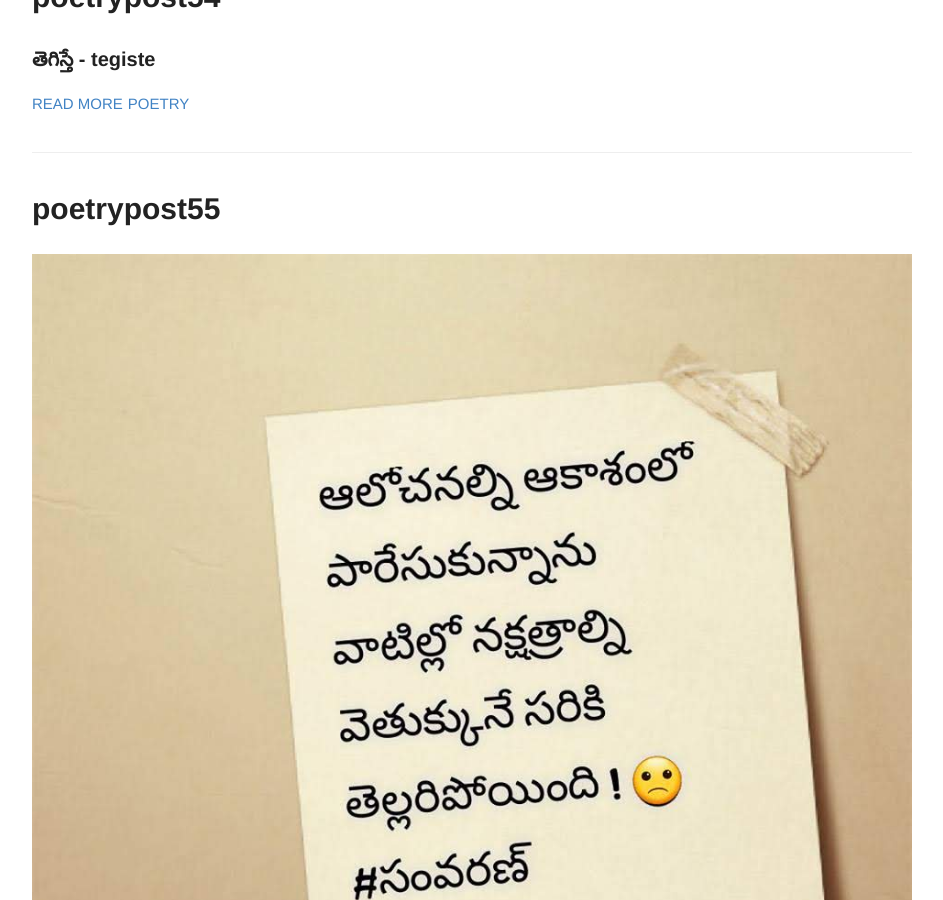
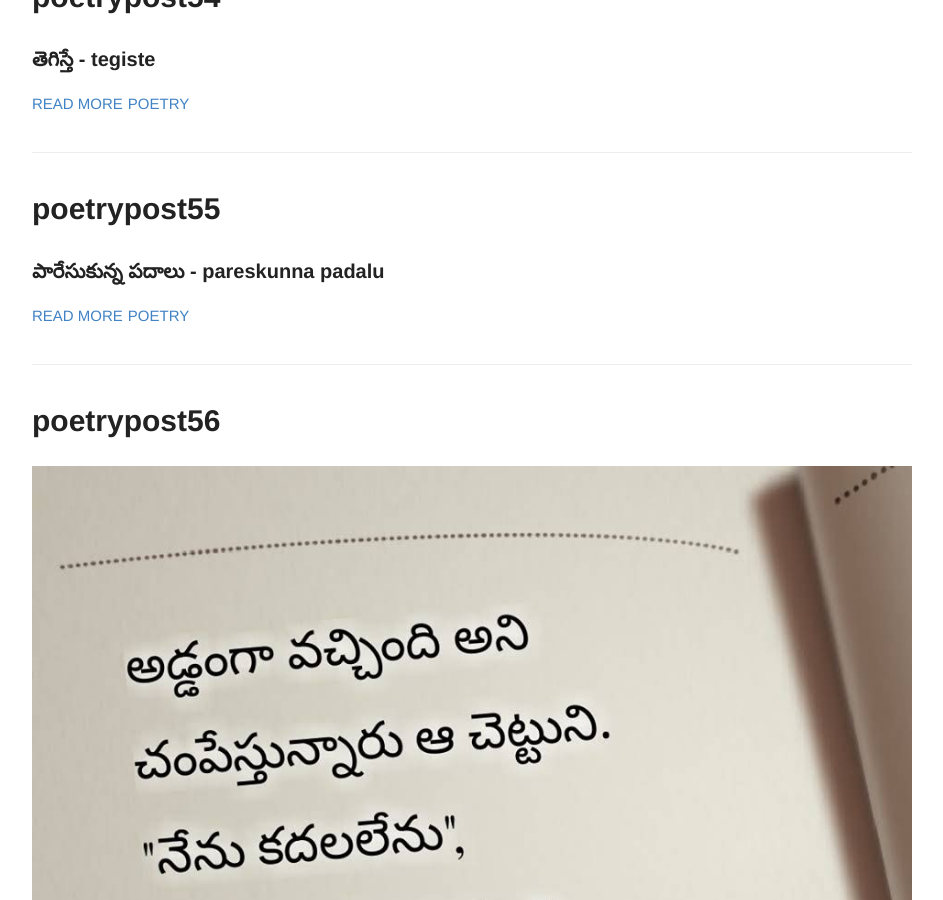
Before and after one commit to rsk/rsk.github.io, a Jekyll site: the page built from index.html, in a window 1280 px wide and 900 px high, scrolled down 14127 px. Shown: the whole window, without its empty margins (168-1111 px from the left). Built offline with Jekyll 4.4.1, drawn with Linux system fonts in a browser that asks for light colours.

Commit message:
update excerpt

```diff
--- a/_posts/2014-6-24-poetrypost55.md
+++ b/_posts/2014-6-24-poetrypost55.md
@@ -2,6 +2,7 @@
 layout: post
 title: poetrypost55
 number: 55
+excerpt: పారేసుకున్న పదాలు - pareskunna padalu
 tags:
   - poetry
 
```
